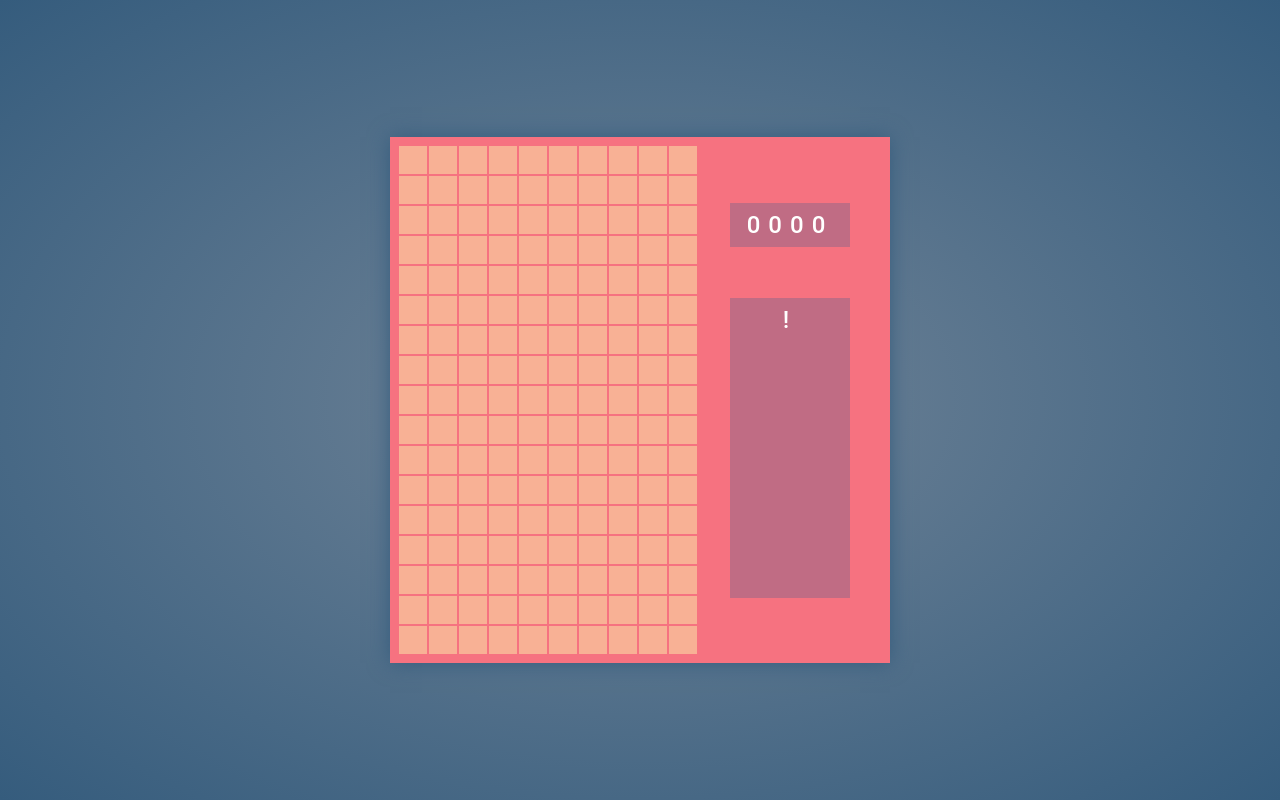
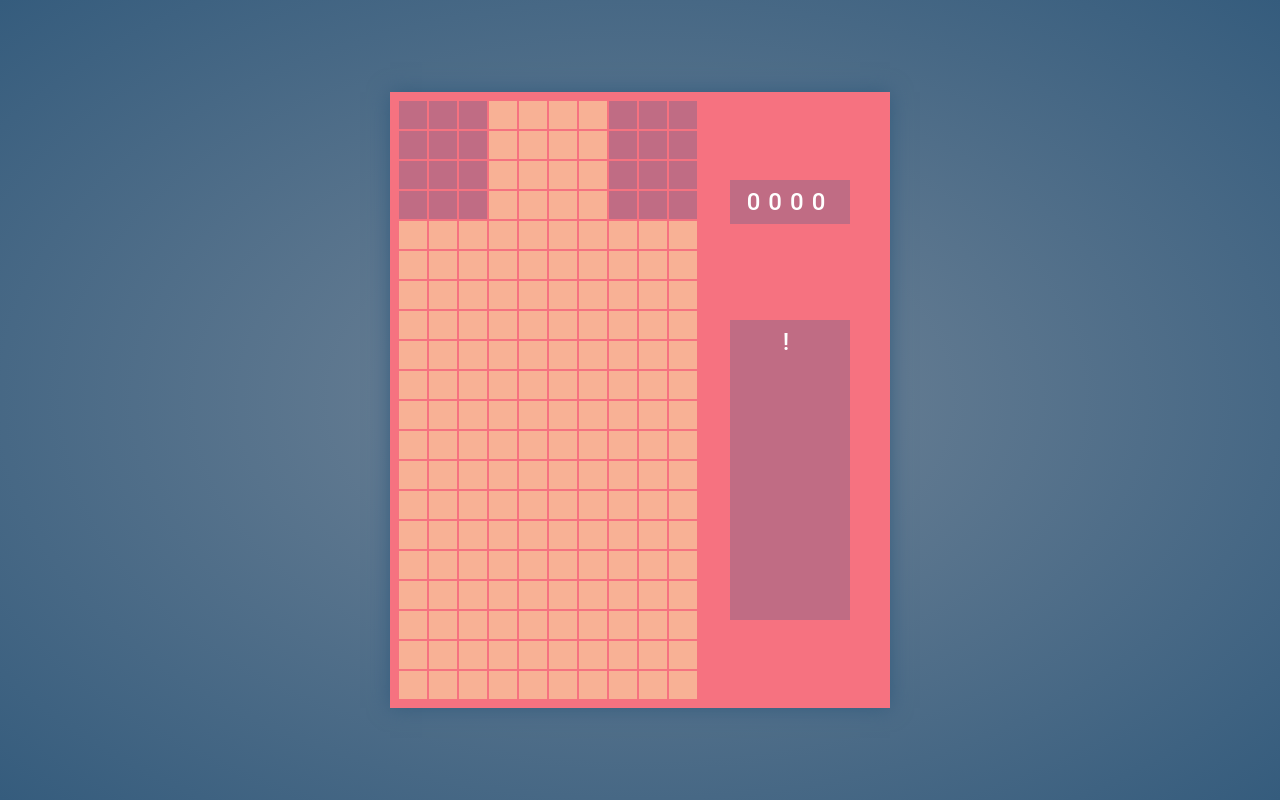
Before and after one commit to wcscode/tetris-typescript, a website with bundled scripts: page Index.html in a window 1280 px wide. Built offline with nearby package versions, Linux system fonts and the light colour scheme.

Commit message:
refactoring components cell, row and css adjustments

```diff
--- a/Index.html
+++ b/Index.html
@@ -27,6 +27,7 @@
             color: white;
             flex-direction: column;
         }
+
         @keyframes blink {
            0%{
              opacity: 0;
@@ -41,6 +42,7 @@
              opacity: 1;
            }
         }
+
         #start-scene  h1 {  font-size: 6rem; }
         #start-scene  h2 {  font-size: 2rem; font-weight: 100; animation: blink 1s linear infinite; }
 
@@ -55,7 +57,7 @@
 
         #board
         {
-            height: 510px;
+          /*  height: 510px; */
             width: 300px;
             background-color:  #F8B195;
             /*border-right:1px solid  #F67280;  */
@@ -63,7 +65,7 @@
 
         #painel
         {
-            height: 510px;
+           /* height: 510px;*/
             width: 200px;
             background-color: #F67280;
             padding: 2rem;
@@ -71,6 +73,7 @@
             flex-direction: column;
             justify-content: space-around;
         }
+
         #score,
         #next{
             text-align: center;
@@ -89,6 +92,7 @@
             height: 30px;
 
         }
+
         board-cell
         {
             display: absolute;
@@ -97,10 +101,15 @@
             border: solid 1px #F67280;
         }
 
-        .busy{
+        board-cell[data-status="fixed"]
+        {
+            background-color: #C06C84;
+        }
+
+        board-cell[data-status="busy"]
+        {
             background-color: #6C5B7B;
         }
-
 
     </style>
 
--- a/src/Cell.ts
+++ b/src/Cell.ts
@@ -1,14 +1,14 @@
-export default class Cell extends HTMLElement{
+export type cellStatus = 'empty' | 'busy' | 'fixed';
 
-    constructor(index: number, isBusy: boolean)
+export class Cell extends HTMLElement{
+
+    constructor(index: number, cellStatus: cellStatus = 'empty')
     {
         super();
 
-        const cell: HTMLDivElement = document.createElement('div');
-
-        cell.className = "cell";
-        cell.setAttribute("data-busy", "false");
-        cell.setAttribute("data-id", index.toString());
+        this.className = "cell";
+        this.setAttribute("data-status", cellStatus);
+        this.setAttribute("data-id", index.toString());
     }
 }
 customElements.define("board-cell", Cell);
--- a/src/Row.ts
+++ b/src/Row.ts
@@ -1,17 +1,10 @@
-import Cell from "./Cell";
-
 export default class Row extends HTMLElement
 {
-   // private readonly _cells: Cell[];
-
     constructor()
     {
         super();
-       // this._cells = cells;
 
-        const row: HTMLDivElement = document.createElement('div');
-        row.className = "row";
-       // this._cells.forEach(cell => row.appendChild(cell));
+        this.className = "row";
     }
 }
 customElements.define("board-row", Row);
--- a/src/board.ts
+++ b/src/board.ts
@@ -1,4 +1,4 @@
-import Cell from "./Cell.js";
+import { Cell, cellStatus } from "./Cell.js";
 import ILoop from "./ILoop.js";
 import Row from "./Row.js";
 
@@ -7,8 +7,14 @@ export default class Board implements ILoop
     private readonly _board: HTMLElement;
     private readonly _numColumn: number;
     private readonly _numRow: number;
+    private static _busy = [
+         0,  1,  2,  7,  8,  9,
+        10, 11, 12, 17, 18, 19,
+        20, 21, 22, 27, 28, 29,
+        30, 31, 32, 37, 38, 39,
+    ];
 
-    constructor(boardId: string, numColumn: number = 10, numRow: number = 17)
+    constructor({boardId, numColumn = 10, numRow = 17} : {boardId: string, numColumn: number, numRow: number})
     {
         const board: HTMLElement | null = document.getElementById(boardId);
 
@@ -29,7 +35,8 @@ export default class Board implements ILoop
             for (let x: number = 0; x < this._numColumn; ++x)
             {
                 const index: number = parseInt(y.toString() + x.toString());
-                const cell = new Cell(index, false);
+                const cellStatus: cellStatus = Board._busy.some((value => value == index)) ? 'fixed' : 'empty';
+                const cell = new Cell(index, cellStatus);
 
                 row.appendChild<Cell>(cell);
             }
@@ -53,8 +60,8 @@ export default class Board implements ILoop
             {
                 const cell: Element = this._board.children[y].children[x];
 
-                if(cell.getAttribute("data-busy") === "true")
-                    cell.classList.add("busy");
+               // if(cell.getAttribute("data-busy") === "true")
+                //    cell.classList.add("busy");
             }
         }
     }
--- a/src/index.ts
+++ b/src/index.ts
@@ -5,7 +5,7 @@ import Board from './Board.js';
 import { IPiece, OPiece, LPiece, SPiece } from './Piece.js';
 
 const playScene = new Scene('play');
-const board = new Board('board');
+const board = new Board({ boardId: 'board', numRow: 20, numColumn: 10 });
 const iPiece = new IPiece();
 const oPiece = new OPiece();
 const lPiece = new LPiece();
```
Also changed, not shown: build/Board.js, build/Cell.js, build/Row.js, build/index.js.
